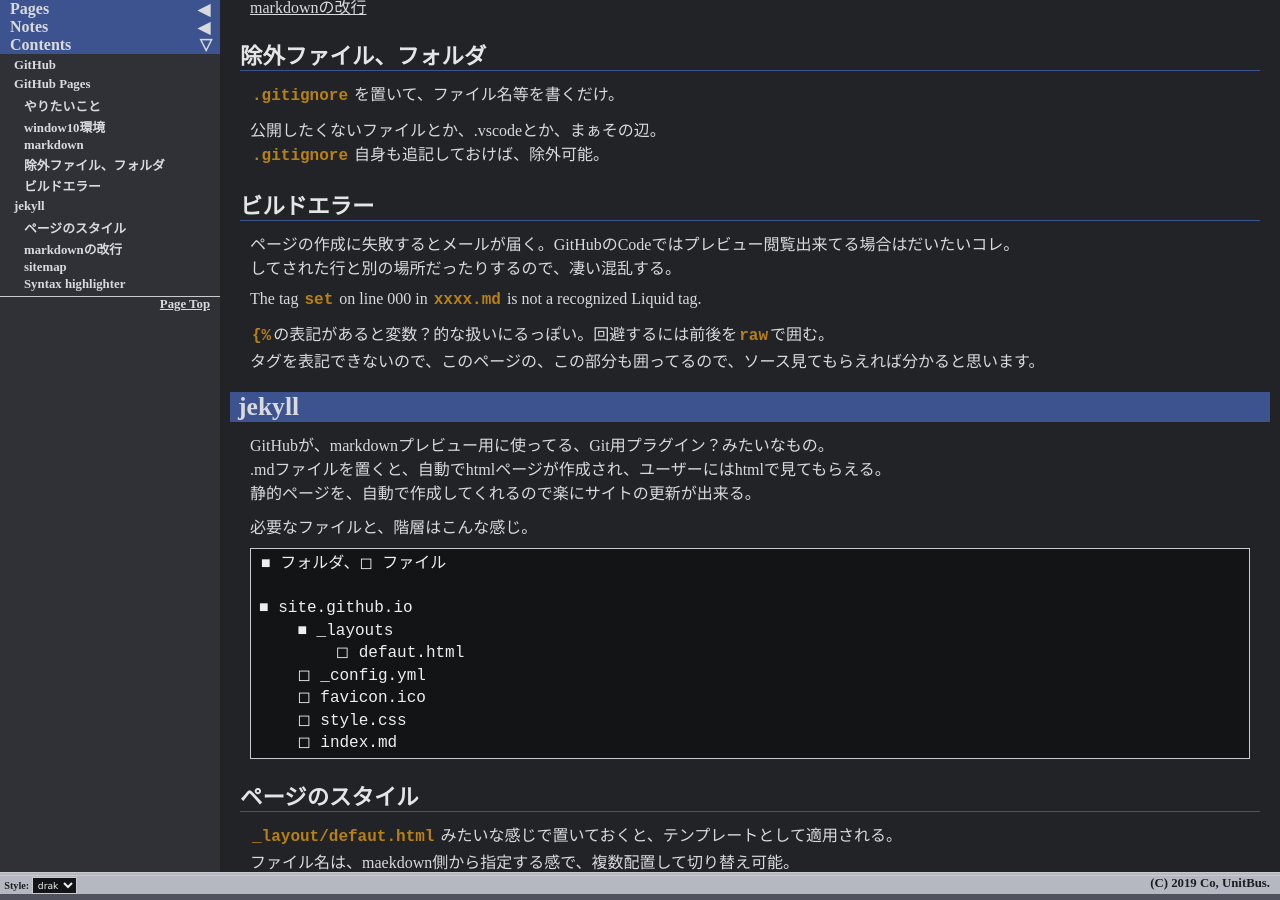
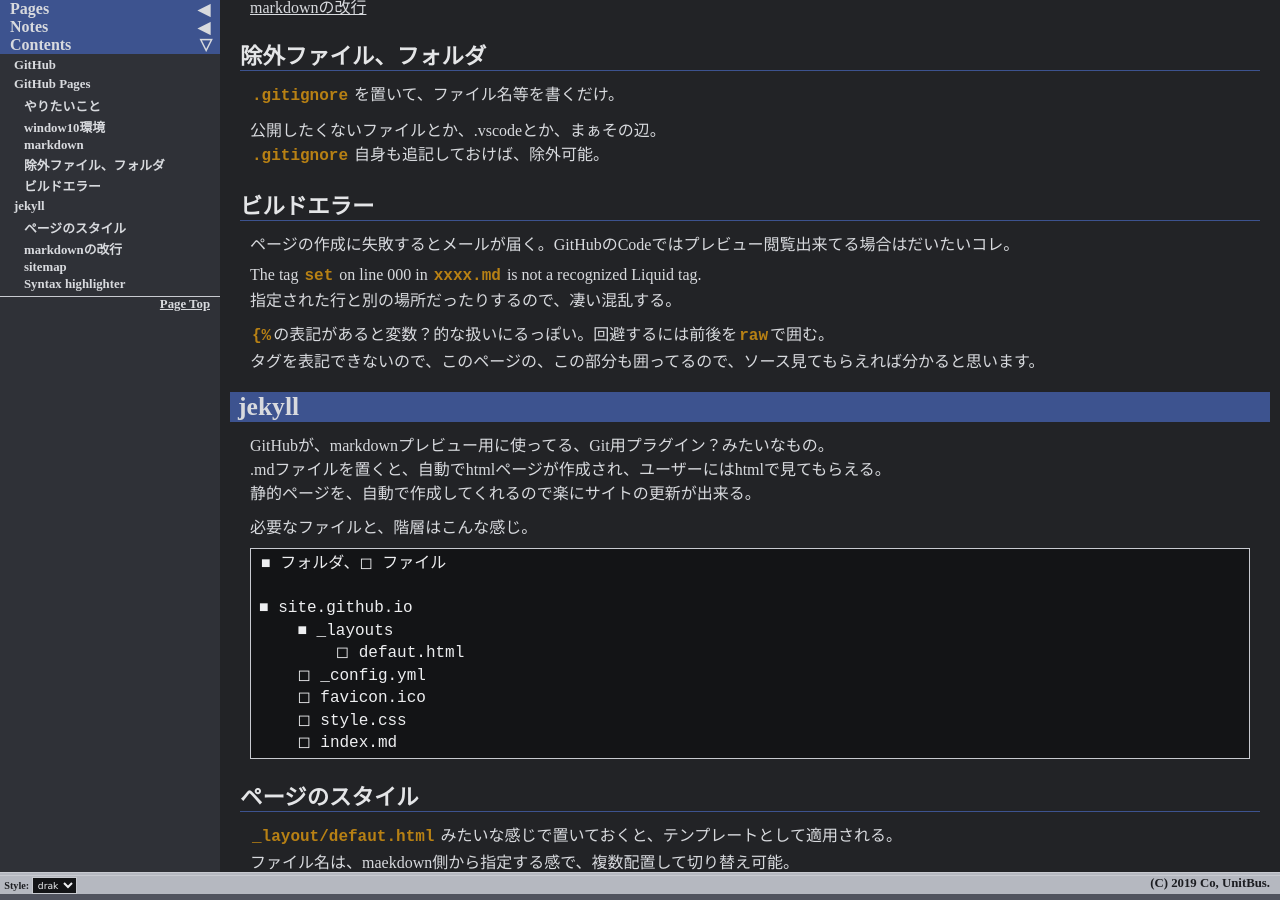
Before and after one commit to unitbus/unitbus.github.io, a Jekyll site: the page built from pages/notes/service/github.md, in a window 1280 px wide and 900 px high, scrolled down 1498 px. Built offline with Jekyll 4.4.1, drawn with Linux system fonts in a browser that asks for light colours.

Commit message:
Update github.md

```diff
--- a/pages/notes/service/github.md
+++ b/pages/notes/service/github.md
@@ -97,9 +97,9 @@ print(sys.path)
 ## ビルドエラー
 
 ページの作成に失敗するとメールが届く。GitHubのCodeではプレビュー閲覧出来てる場合はだいたいコレ。
-してされた行と別の場所だったりするので、凄い混乱する。
 
 The tag `set` on line 000 in `xxxx.md` is not a recognized Liquid tag.
+指定された行と別の場所だったりするので、凄い混乱する。
 
 <!-- {% raw %} -->
 `{%`の表記があると変数？的な扱いにるっぽい。回避するには前後を`raw`で囲む。
```
